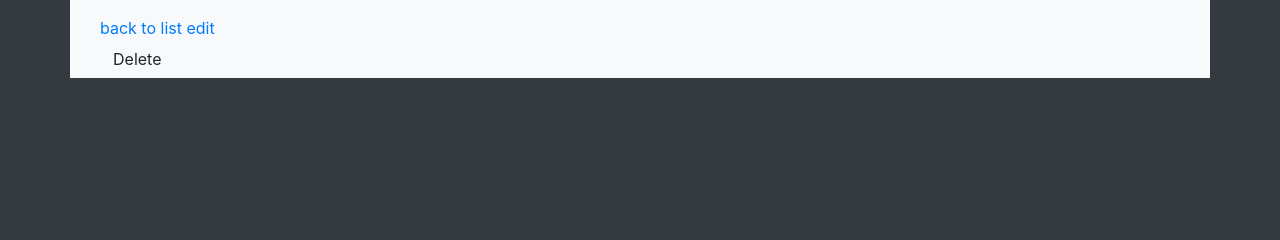
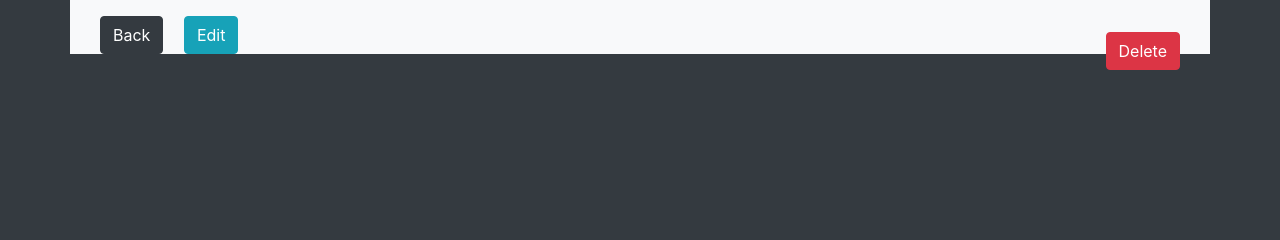
Before and after one commit to mdeboertje/Booklist, a Symfony app: template templates/book/show.html.twig in a window 1280 px wide. Shown: the part 286-526 px from the top of the page. Run offline with Twig, Linux system fonts and the light colour scheme; the template is opened without the code that fills it, so the values that code supplies are empty; some libraries are stand-ins or nearby versions.

Commit message:
Added hacky code so delete button in book show gets on the same line as edit and back button

```diff
--- a/templates/book/_delete_form.html.twig
+++ b/templates/book/_delete_form.html.twig
@@ -1,5 +1,5 @@
-<form method="post" action="{{ path('book_delete', {'id': book.id}) }}" onsubmit="return confirm('Are you sure you want to delete this item?');">
+<form id="remove" method="post" action="{{ path('book_delete', {'id': book.id}) }}" onsubmit="return confirm('Are you sure you want to delete this item?');">
     <input type="hidden" name="_method" value="DELETE">
     <input type="hidden" name="_token" value="{{ csrf_token('delete' ~ book.id) }}">
-    <button class="btn">Delete</button>
+    <button class="btn btn-danger mt-3">Delete</button>
 </form>
--- a/templates/book/show.html.twig
+++ b/templates/book/show.html.twig
@@ -15,7 +15,7 @@
 
             </tr>
             </thead>
-        <tbody >
+            <tbody>
 
             <tr>
                 <th>Title</th>
@@ -37,18 +37,25 @@
             </tbody>
         </table>
 
-    <a href="{{ path('book_index') }}">back to list</a>
 
-    <a href="{{ path('book_edit', {'id': book.id}) }}">edit</a>
-        {{ include('book/_delete_form.html.twig') }}
+                <a class="btn btn-dark" href="{{ path('book_index') }}">Back</a>
+
+                <a class="btn btn-info ml-3 " href="{{ path('book_edit', {'id': book.id}) }}">Edit</a>
+
+
+               <span class="float-right"> {{ include('book/_delete_form.html.twig') }}</span>
+
+
+
 
     </div>
 
-    {% for review in book.reviews  %}
-        <div class="card mt-3 border-top ml-3"  style="width: 36rem;">
-
-        <h5 class="card-header bg-primary text-light ">{{ review.name  }}</h5>
-        <h5 >{{ review.description}}</h5>
+    {% for review in book.reviews %}
+        <div class="card mt-3 border-top ml-3" style="width: 36rem;">
+            <h5 class="card-header bg-dark text-light ">{{ review.name }}</h5>
+            <div class="card-body">
+                <h5 class="card-text">{{ review.description }}</h5>
+            </div>
         </div>
 
     {% endfor %}
```
Also changed, not shown: templates/dashboard/index.html.twig (+13 -5 lines). Lines whose indentation alone changed are shown as unchanged.
